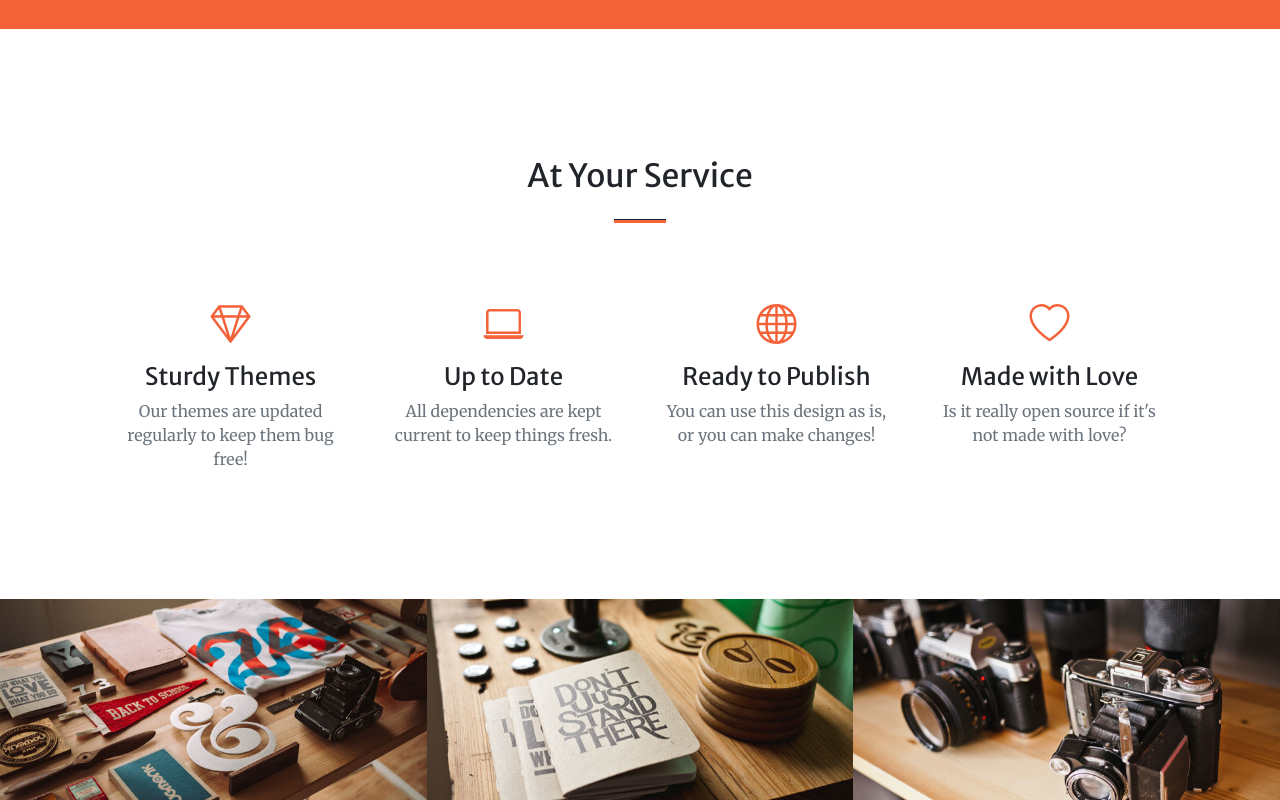
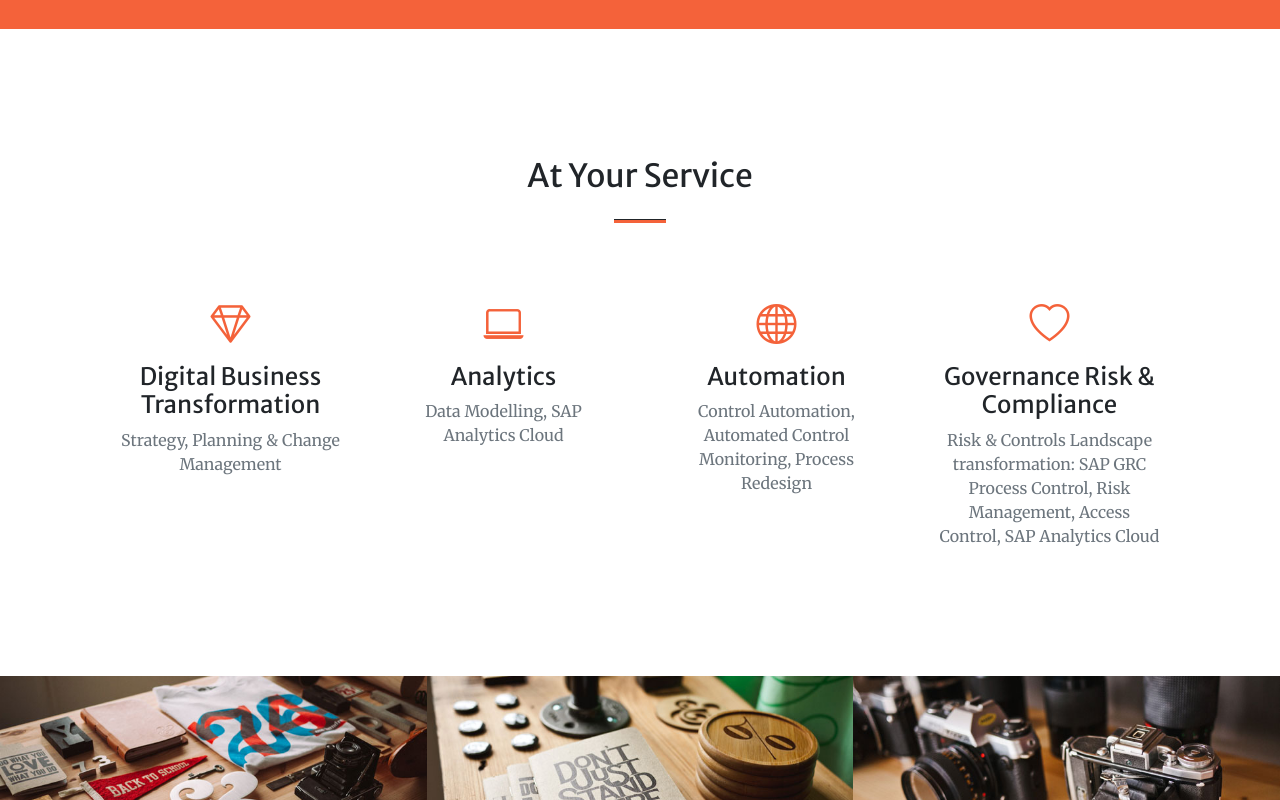
Before and after one commit to mon0873/clarityhub.pro, a plain HTML site: page index.html in a window 1280 px wide. Shown: the part 1273-2073 px from the top of the page. Drawn offline with nearby package versions, Linux system fonts and the light colour scheme; some packages are replaced by stand-ins of ours; a script that the page names is missing.

Commit message:
Update index.html

```diff
--- a/index.html
+++ b/index.html
@@ -5,7 +5,7 @@
         <meta name="viewport" content="width=device-width, initial-scale=1, shrink-to-fit=no" />
         <meta name="description" content="" />
         <meta name="author" content="" />
-        <title>Creative - Start Bootstrap Theme</title>
+        <title>The Clarity Hub</title>
         <!-- Favicon-->
         <link rel="icon" type="image/x-icon" href="assets/favicon.ico" />
         <!-- Bootstrap Icons-->
@@ -39,11 +39,11 @@
             <div class="container px-4 px-lg-5 h-100">
                 <div class="row gx-4 gx-lg-5 h-100 align-items-center justify-content-center text-center">
                     <div class="col-lg-8 align-self-end">
-                        <h1 class="text-white font-weight-bold">Your Favorite Place for Free Bootstrap Themes</h1>
+                        <h1 class="text-white font-weight-bold">The Clarity Hub</h1>
                         <hr class="divider" />
                     </div>
                     <div class="col-lg-8 align-self-baseline">
-                        <p class="text-white-75 mb-5">Start Bootstrap can help you build better websites using the Bootstrap framework! Just download a theme and start customizing, no strings attached!</p>
+                        <p class="text-white-75 mb-5">Decoding Complexity. Delivering Clarity.</p>
                         <a class="btn btn-primary btn-xl" href="#about">Find Out More</a>
                     </div>
                 </div>
@@ -71,29 +71,29 @@
                     <div class="col-lg-3 col-md-6 text-center">
                         <div class="mt-5">
                             <div class="mb-2"><i class="bi-gem fs-1 text-primary"></i></div>
-                            <h3 class="h4 mb-2">Sturdy Themes</h3>
-                            <p class="text-muted mb-0">Our themes are updated regularly to keep them bug free!</p>
+                            <h3 class="h4 mb-2">Digital Business Transformation</h3>
+                            <p class="text-muted mb-0">Strategy, Planning & Change Management</p>
                         </div>
                     </div>
                     <div class="col-lg-3 col-md-6 text-center">
                         <div class="mt-5">
                             <div class="mb-2"><i class="bi-laptop fs-1 text-primary"></i></div>
-                            <h3 class="h4 mb-2">Up to Date</h3>
-                            <p class="text-muted mb-0">All dependencies are kept current to keep things fresh.</p>
+                            <h3 class="h4 mb-2">Analytics</h3>
+                            <p class="text-muted mb-0">Data Modelling, SAP Analytics Cloud</p>
                         </div>
                     </div>
                     <div class="col-lg-3 col-md-6 text-center">
                         <div class="mt-5">
                             <div class="mb-2"><i class="bi-globe fs-1 text-primary"></i></div>
-                            <h3 class="h4 mb-2">Ready to Publish</h3>
-                            <p class="text-muted mb-0">You can use this design as is, or you can make changes!</p>
+                            <h3 class="h4 mb-2">Automation</h3>
+                            <p class="text-muted mb-0">Control Automation, Automated Control Monitoring, Process Redesign</p>
                         </div>
                     </div>
                     <div class="col-lg-3 col-md-6 text-center">
                         <div class="mt-5">
                             <div class="mb-2"><i class="bi-heart fs-1 text-primary"></i></div>
-                            <h3 class="h4 mb-2">Made with Love</h3>
-                            <p class="text-muted mb-0">Is it really open source if it's not made with love?</p>
+                            <h3 class="h4 mb-2">Governance Risk & Compliance</h3>
+                            <p class="text-muted mb-0">Risk & Controls Landscape transformation: SAP GRC Process Control, Risk Management, Access Control, SAP Analytics Cloud</p>
                         </div>
                     </div>
                 </div>
```
